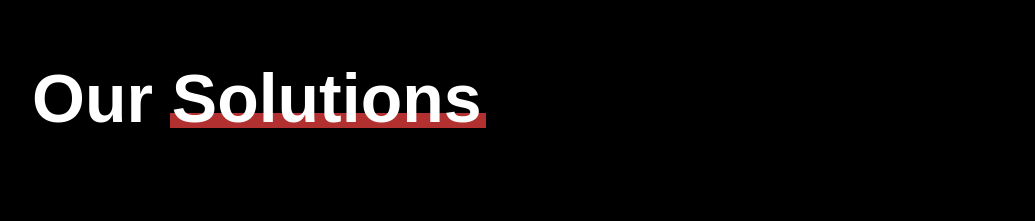
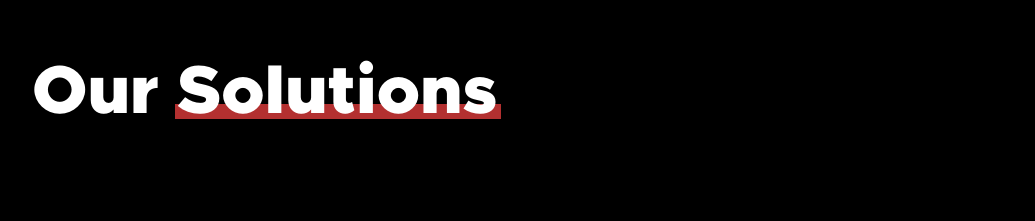
Before and after one commit to ezaboroskie/Tarkenton-Solutions-Build-Exercise, a plain HTML site: page index.html in a window 1280 px wide. Shown: the part 159-380 px from the top of the page, without its empty margins (123-1158 px from the left). Drawn offline with Linux system fonts and the light colour scheme; the site is published under a folder, as on GitHub Pages, so addresses that start at the root find nothing.

Commit message:
changes path for fonts for github deployment

```diff
--- a/styles.css
+++ b/styles.css
@@ -1,24 +1,24 @@
 @font-face{
     font-family: 'Metropolis';
-    src: url('/assets/fonts/metropolis.black.otf') format('opentype');
+    src: url('./assets/fonts/metropolis.black.otf') format('opentype');
     font-weight: normal;
     font-style: normal;
 }
 @font-face {
     font-family: 'Metropolis-bold';
-    src: url('/assets/fonts/metropolis.bold.otf') format('opentype');
+    src: url('./assets/fonts/metropolis.bold.otf') format('opentype');
     font-weight: normal;
     font-style: normal;
 }
 @font-face {
     font-family: 'Metropolis-regular';
-    src: url('/assets/fonts/metropolis.regular.otf') format('opentype');
+    src: url('./assets/fonts/metropolis.regular.otf') format('opentype');
     font-weight: normal;
     font-style: normal;
 }
 @font-face {
     font-family: 'Metropolis-light';
-    src: url('/assets/fonts/metropolis.light.otf') format('opentype');
+    src: url('./assets/fonts/metropolis.light.otf') format('opentype');
     font-weight: normal;
     font-style: normal;
 }
```
